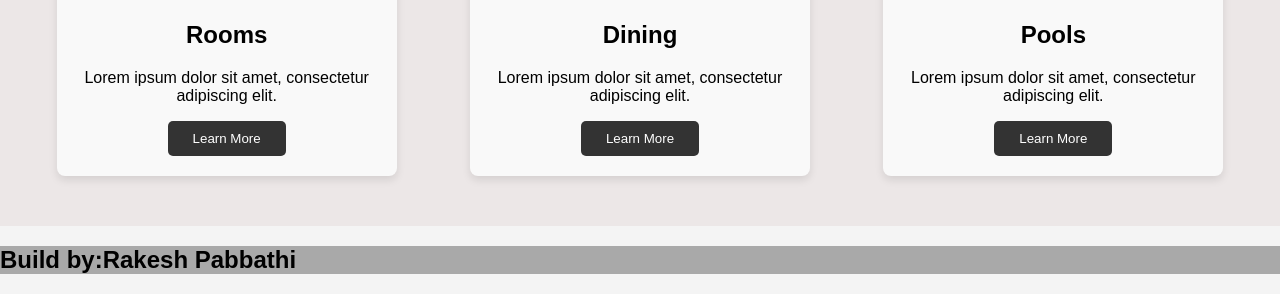
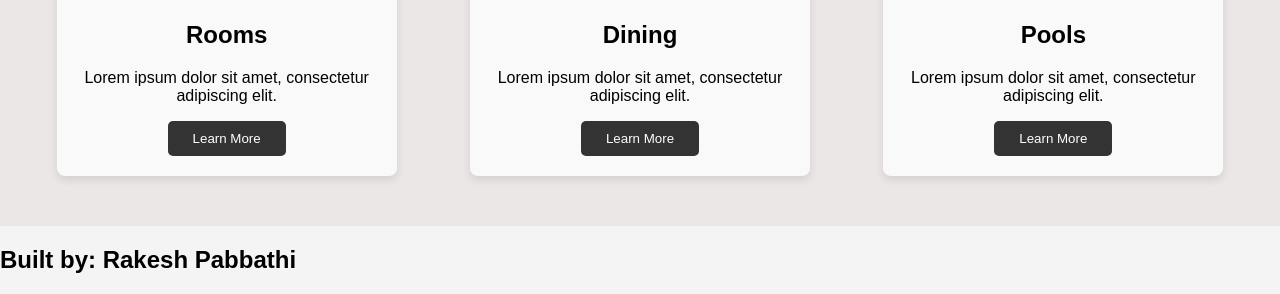
Before and after one commit to rakesh-pabbathi123/Simplotel-Assignment, a plain HTML site: page index.html in a window 1280 px wide. Shown: the part 1650-1944 px from the top of the page. Drawn offline with Linux system fonts and the light colour scheme.

Commit message:
Update index.html

```diff
--- a/index.html
+++ b/index.html
@@ -25,6 +25,7 @@
         <div class="social-icons">
             <a href="#"><img src="https://static.vecteezy.com/system/resources/previews/021/495/946/original/whatsapp-logo-icon-free-png.png" alt="WhatsApp Logo"></a>
             <a href="#"><img src="https://upload.wikimedia.org/wikipedia/commons/thumb/0/05/Facebook_Logo_%282019%29.png/800px-Facebook_Logo_%282019%29.png" alt="Facebook Logo"></a>
+            <a href="#"><img src="https://upload.wikimedia.org/wikipedia/commons/thumb/e/e7/Instagram_logo_2016.svg/2048px-Instagram_logo_2016.svg.png" alt="instagram Logo"></a>
         </div>
     </header>
 
@@ -72,6 +73,6 @@
             <button>Learn More</button>
         </div>
     </section>
-    <h2 style="background-color: darkgray;">Build by:Rakesh Pabbathi</h2>
+    <h2 class="footer-text">Built by: Rakesh Pabbathi</h2>
 </body>
 </html>
```
